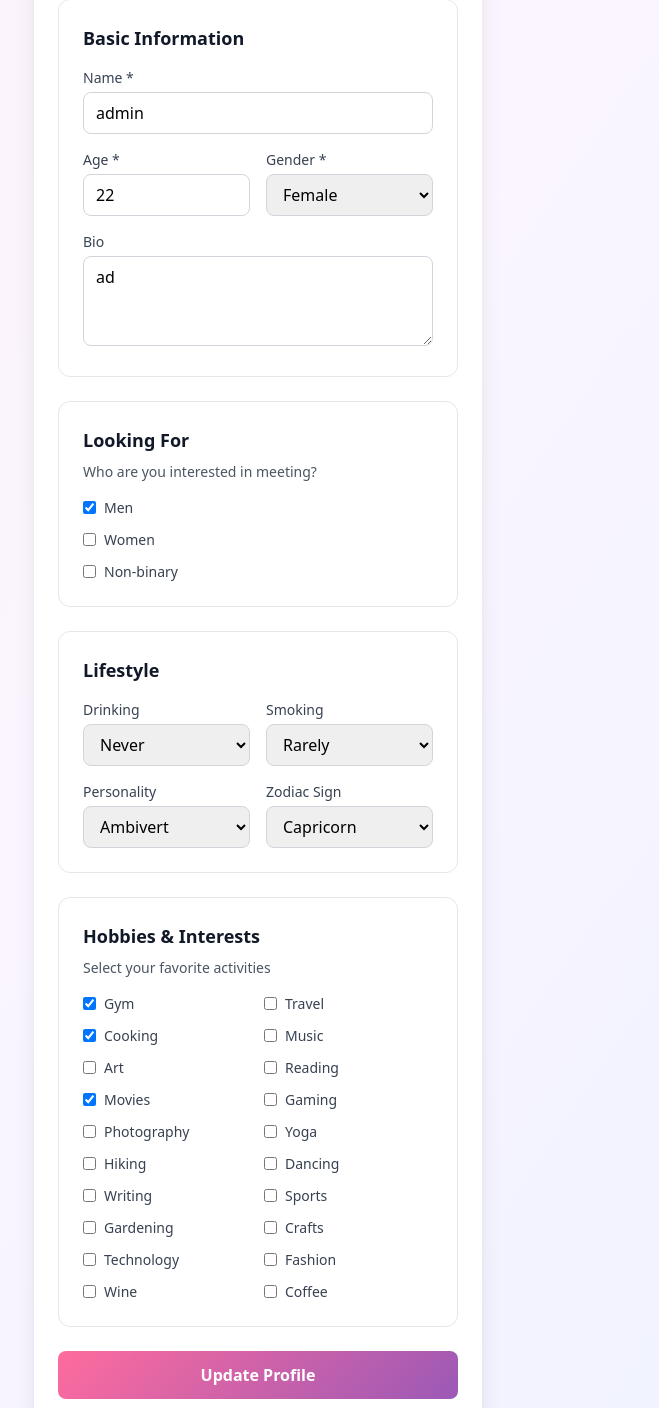
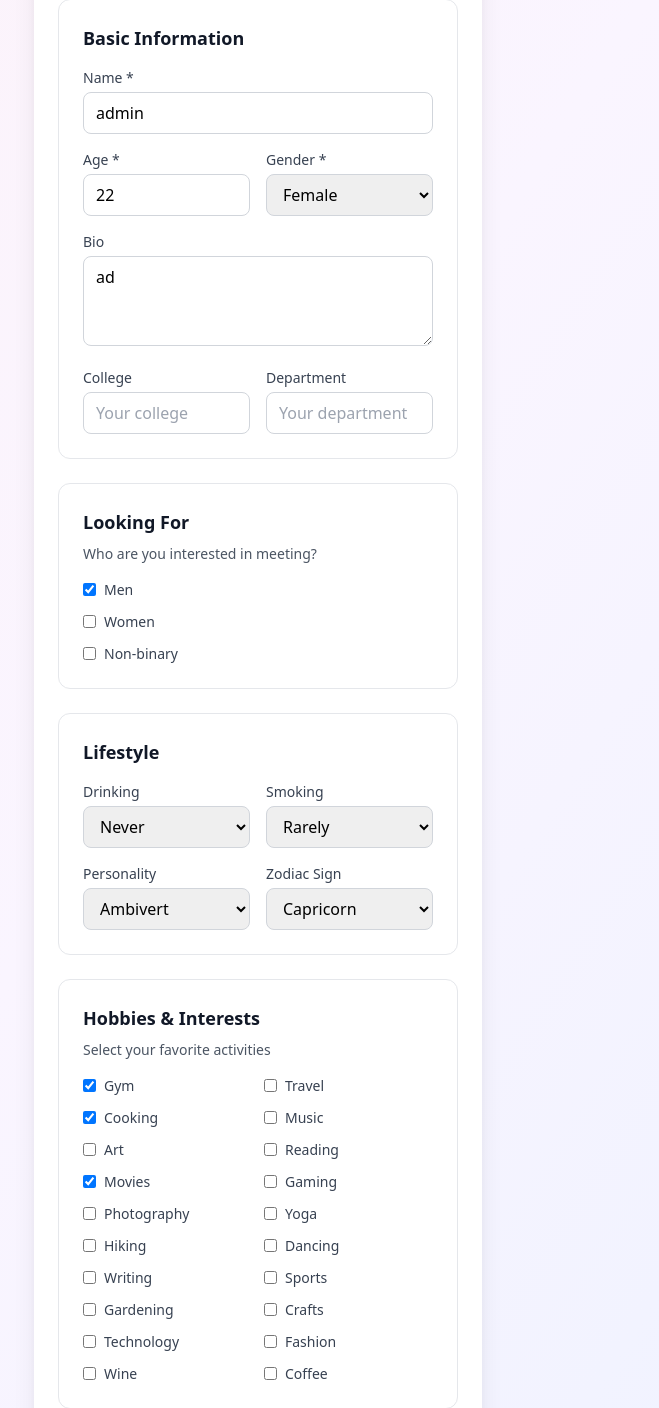
Before and after one commit to Bishal1234-ui/GUCUPID, a Django app: page /profile-setup/ in a window 1280 px wide. Shown: the part 384-1792 px from the top of the page, without its empty margins (382-1041 px from the left). Run offline with Django 5.2, Linux system fonts and the light colour scheme; a user stored in the database is signed in; data comes from the database, SQL or seed files in the repository; some libraries are stand-ins or nearby versions.

Commit message:
Assistant checkpoint: Add gender, college, department fields and custom popup
Assistant generated file changes:
- core/models.py: Add college and department fields to Profile model
- core/views.py: Add college and department handling in profile_setup view, Update profile fields assignment, Update profile creation with new fields
- templates/core/profile_setup.html: Add college and department fields to profile form
- templates/core/home.html: Add gender, college, and department to profile card display, Replace browser alert with custom app popup for reset rejected profiles

---

User prompt:

1. gender must all be shown in the profile card . add the gender too.
2. when i click the resetRejected profile a browser popup comes instead add a app popup for that.
3. update the profile form and add two more thing there i.e College,  Department. For the already created profiles use NA and null values
4. add these two college and department in the profile card too below the name and age

Replit-Commit-Author: Assistant
Replit-Commit-Session-Id: 778c2a55-41e6-4e4e-9f56-203a3a922e54

```diff
--- a/core/models.py
+++ b/core/models.py
@@ -66,6 +66,10 @@ class Profile(models.Model):
 
     # Preferences - storing as comma-separated string
     preferences = models.TextField(blank=True, help_text="Comma-separated gender preferences")
+
+    # Education
+    college = models.CharField(max_length=200, blank=True, default='')
+    department = models.CharField(max_length=200, blank=True, default='')
 
     created_at = models.DateTimeField(auto_now_add=True)
     updated_at = models.DateTimeField(auto_now=True)
--- a/core/views.py
+++ b/core/views.py
@@ -81,6 +81,8 @@ def profile_setup(request):
         drinking = request.POST.get('drinking', '')
         smoking = request.POST.get('smoking', '')
         preferences = request.POST.getlist('preferences')
+        college = request.POST.get('college', '')
+        department = request.POST.get('department', '')
 
         if profile:
             profile.name = name
@@ -92,6 +94,8 @@ def profile_setup(request):
             profile.zodiac = zodiac
             profile.drinking = drinking
             profile.smoking = smoking
+            profile.college = college
+            profile.department = department
             profile.set_preferences_list(preferences)
         else:
             profile = Profile.objects.create(
@@ -103,7 +107,9 @@ def profile_setup(request):
                 personality=personality,
                 zodiac=zodiac,
                 drinking=drinking,
-                smoking=smoking
+                smoking=smoking,
+                college=college,
+                department=department
             )
             profile.set_hobbies_list(hobbies)
             profile.set_preferences_list(preferences)
--- a/templates/core/profile_setup.html
+++ b/templates/core/profile_setup.html
@@ -105,6 +105,32 @@
                                 class="w-full px-3 py-2 border border-gray-300 rounded-lg focus:ring-2 focus:ring-romantic-pink focus:border-transparent"
                                 placeholder="Tell us about yourself..."
                             >{% if profile %}{{ profile.bio }}{% endif %}</textarea>
+                        </div>
+
+                        <div class="grid grid-cols-2 gap-4">
+                            <div>
+                                <label for="college" class="block text-sm font-medium text-gray-700 mb-1">College</label>
+                                <input
+                                    type="text"
+                                    id="college"
+                                    name="college"
+                                    value="{% if profile %}{{ profile.college }}{% endif %}"
+                                    class="w-full px-3 py-2 border border-gray-300 rounded-lg focus:ring-2 focus:ring-romantic-pink focus:border-transparent"
+                                    placeholder="Your college"
+                                >
+                            </div>
+
+                            <div>
+                                <label for="department" class="block text-sm font-medium text-gray-700 mb-1">Department</label>
+                                <input
+                                    type="text"
+                                    id="department"
+                                    name="department"
+                                    value="{% if profile %}{{ profile.department }}{% endif %}"
+                                    class="w-full px-3 py-2 border border-gray-300 rounded-lg focus:ring-2 focus:ring-romantic-pink focus:border-transparent"
+                                    placeholder="Your department"
+                                >
+                            </div>
                         </div>
                     </div>
                 </div>
```
Also changed, not shown: templates/core/home.html (+58 -4 lines).
